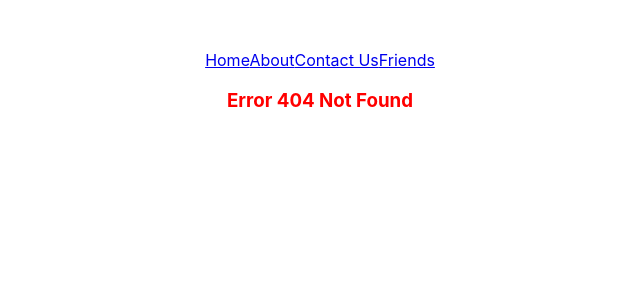
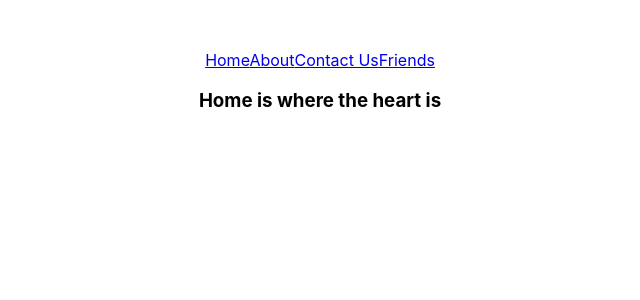
Before and after one commit to shafik720/react-router-2, a React (Create React App) app: page / in a window 1280 px wide. Before the commit this address had no page. Shown: the top 300 px of the page, without its empty margins (320-960 px from the left). Built offline with nearby package versions, Linux system fonts and the light colour scheme.

Commit message:
dsrtgret

```diff
--- a/src/App.js
+++ b/src/App.js
@@ -14,7 +14,7 @@
     <div className="App">
       <Header></Header>
       <Routes>
-        <Route  path="/home" element={<Home></Home>}></Route>
+        <Route  path="/" element={<Home></Home>}></Route>
         <Route  path="/about" element={<About></About>}></Route>
         <Route  path="/contact" element={<Contact></Contact>}></Route>
         <Route  path="/friends" element={<Friends></Friends>}></Route>
```
